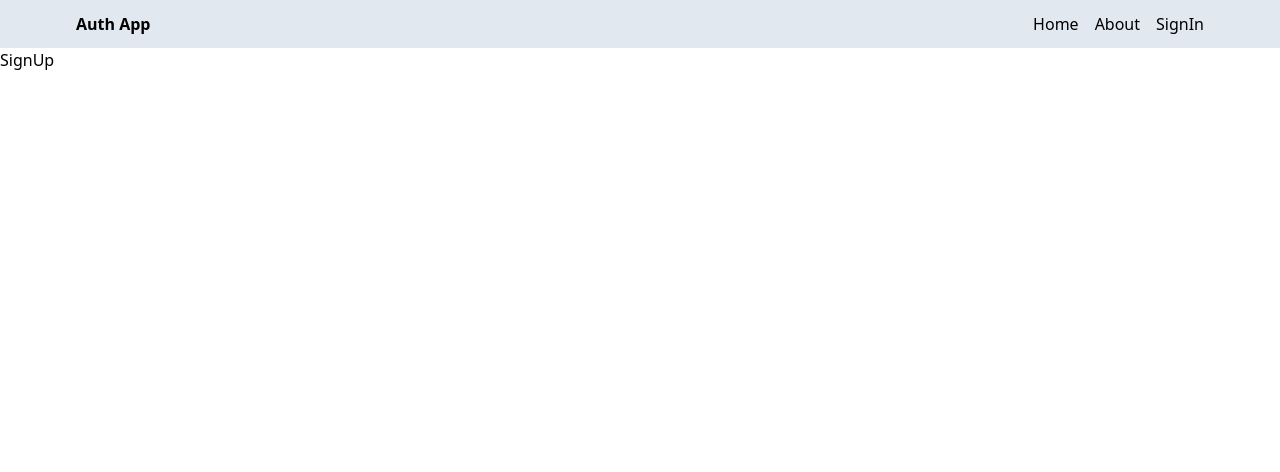
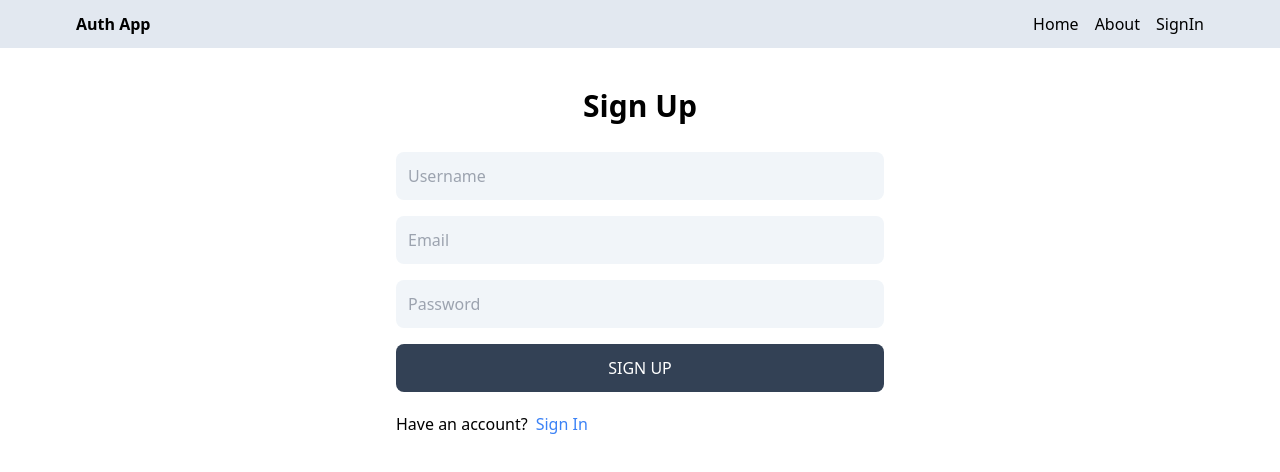
Before and after one commit to barbaragagro/mern-authentication-app, a React (Vite) app in the folder client/: page /sign-up in a window 1280 px wide. Shown: the top 472 px of the page. Built offline with nearby package versions, Linux system fonts and the light colour scheme.

Commit message:
completed sign-up page UI

```diff
--- a/client/src/pages/SignUp.jsx
+++ b/client/src/pages/SignUp.jsx
@@ -1,7 +1,38 @@
-
+import { Link } from 'react-router-dom';
 
 export default function SignUp() {
   return (
-    <div>SignUp</div>
-  )
+    <div className="p-3 max-w-lg mx-auto">
+      <h1 className="text-3xl text-center font-semibold my-7">Sign Up</h1>
+      <form className="flex flex-col gap-4">
+        <input
+          type="text"
+          placeholder="Username"
+          id="username"
+          className="bg-slate-100 p-3 rounded-lg"
+        />
+        <input
+          type="email"
+          placeholder="Email"
+          id="email"
+          className="bg-slate-100 p-3 rounded-lg"
+        />
+        <input
+          type="password"
+          placeholder="Password"
+          id="password"
+          className="bg-slate-100 p-3 rounded-lg"
+        />
+        <button className="bg-slate-700 text-white p-3 rounded-lg uppercase hover:opacity-95 disabled:opacity-80">
+          Sign Up
+        </button>
+      </form>
+      <div className="flex gap-2 mt-5">
+        <p>Have an account?</p>
+        <Link to="/sign-in">
+          <span className="text-blue-500">Sign In</span>
+        </Link>
+      </div>
+    </div>
+  );
 }
```
